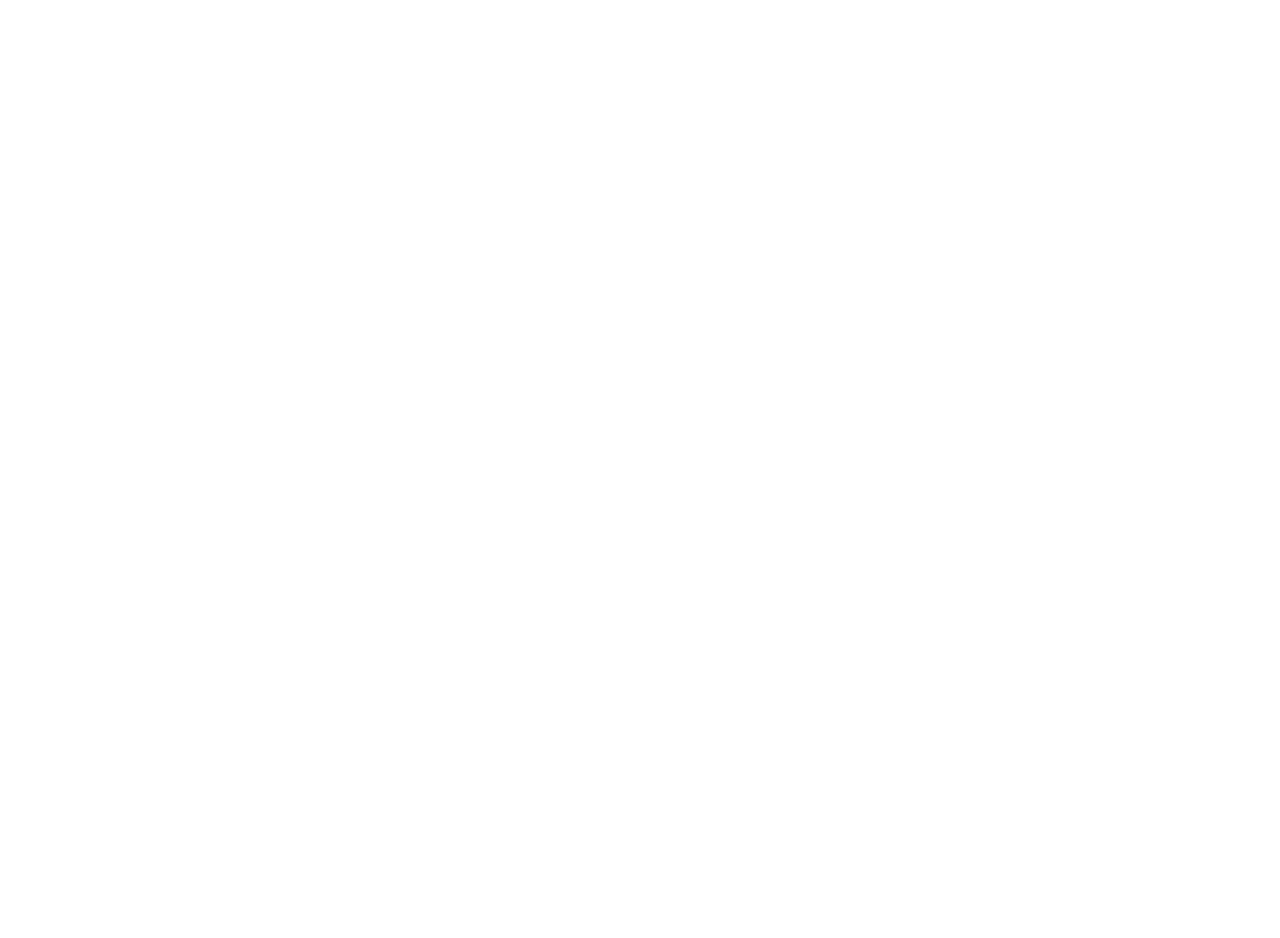
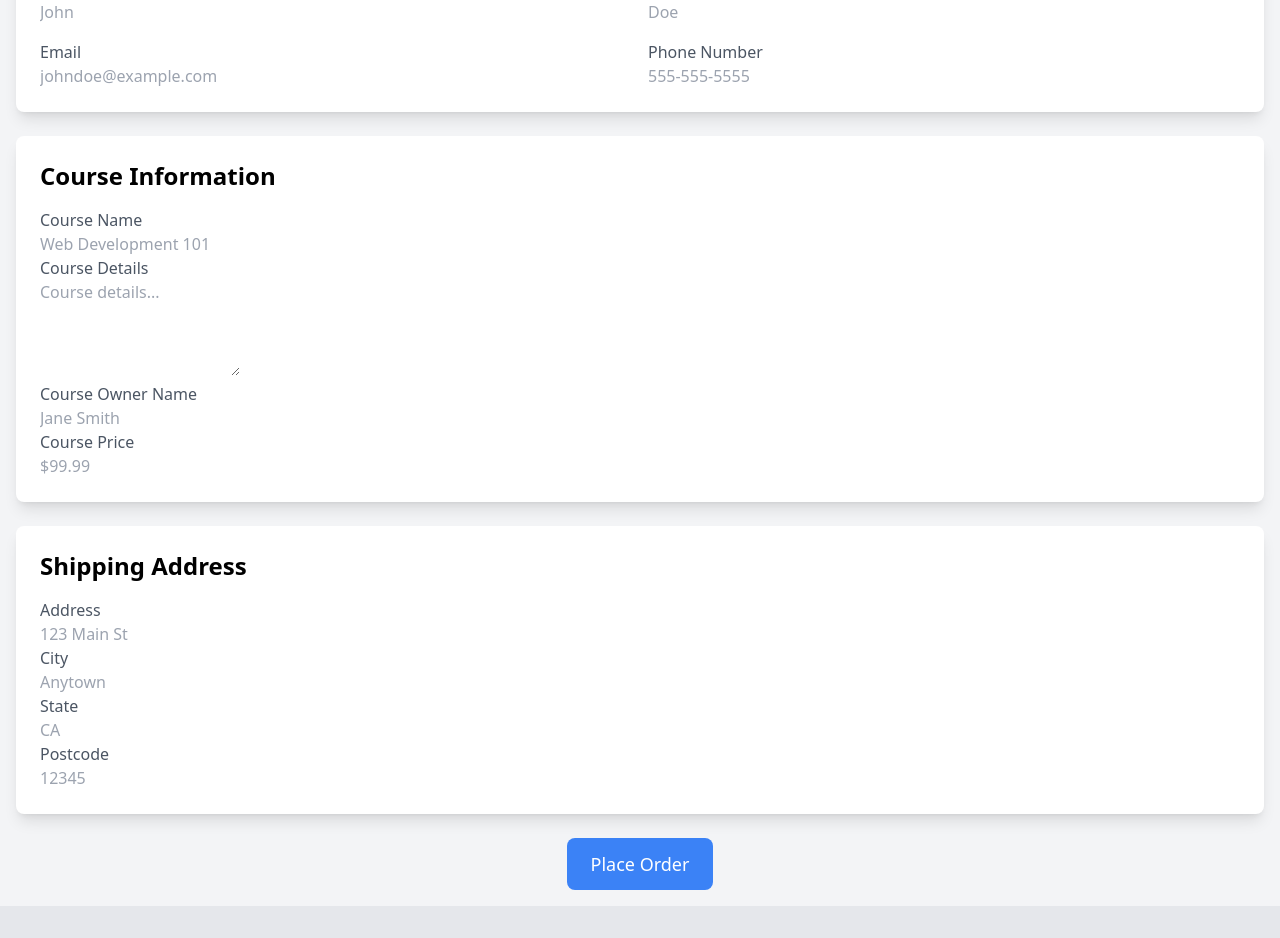
Before and after one commit to leoarafat/job-portal-client, a Next.js app: page /courses/1 in a window 1280 px wide. Shown: the part 260-1198 px from the top of the page. Before the commit the page ends 800 px from the top, so only its background shows below. Built offline with nearby package versions, Linux system fonts and the light colour scheme.

Commit message:
implement ssl comerz to payment

```diff
--- a/src/components/courses/CourseDetailsCard.tsx
+++ b/src/components/courses/CourseDetailsCard.tsx
@@ -1,5 +1,196 @@
-const CourseDetailsCard = () => {
-  return <div>CourseDetailsCard</div>;
+import Head from "next/head";
+
+const Checkout = () => {
+  return (
+    <div className="min-h-screen bg-gray-100">
+      <Head>
+        <title>Checkout - My Store</title>
+      </Head>
+      {/* Header */}
+      <header className="bg-blue-500 py-4 text-white text-center">
+        <h1 className="text-3xl font-semibold">Checkout</h1>
+      </header>
+
+      {/* Checkout content */}
+      <main className="container mx-auto p-4">
+        <section className="bg-white rounded-lg shadow-lg p-6">
+          {/* User Information */}
+          <h2 className="text-2xl font-semibold mb-4">User Information</h2>
+          <div className="grid grid-cols-1 md:grid-cols-2 gap-4">
+            <div>
+              <label htmlFor="firstName" className="block text-gray-600">
+                First Name
+              </label>
+              <input
+                type="text"
+                id="firstName"
+                name="firstName"
+                className="form-input"
+                placeholder="John"
+              />
+            </div>
+            <div>
+              <label htmlFor="lastName" className="block text-gray-600">
+                Last Name
+              </label>
+              <input
+                type="text"
+                id="lastName"
+                name="lastName"
+                className="form-input"
+                placeholder="Doe"
+              />
+            </div>
+            <div>
+              <label htmlFor="email" className="block text-gray-600">
+                Email
+              </label>
+              <input
+                type="email"
+                id="email"
+                name="email"
+                className="form-input"
+                placeholder="johndoe@example.com"
+              />
+            </div>
+            <div>
+              <label htmlFor="phoneNumber" className="block text-gray-600">
+                Phone Number
+              </label>
+              <input
+                type="text"
+                id="phoneNumber"
+                name="phoneNumber"
+                className="form-input"
+                placeholder="555-555-5555"
+              />
+            </div>
+          </div>
+        </section>
+
+        {/* Course Information */}
+        <section className="bg-white rounded-lg shadow-lg p-6 mt-6">
+          <h2 className="text-2xl font-semibold mb-4">Course Information</h2>
+          <div>
+            <label htmlFor="courseName" className="block text-gray-600">
+              Course Name
+            </label>
+            <input
+              type="text"
+              id="courseName"
+              name="courseName"
+              className="form-input"
+              placeholder="Web Development 101"
+            />
+          </div>
+          <div>
+            <label htmlFor="courseDetails" className="block text-gray-600">
+              Course Details
+            </label>
+            <textarea
+              id="courseDetails"
+              name="courseDetails"
+              rows="4"
+              className="form-textarea"
+              placeholder="Course details..."
+            />
+          </div>
+          <div>
+            <label htmlFor="courseOwnerName" className="block text-gray-600">
+              Course Owner Name
+            </label>
+            <input
+              type="text"
+              id="courseOwnerName"
+              name="courseOwnerName"
+              className="form-input"
+              placeholder="Jane Smith"
+            />
+          </div>
+          <div>
+            <label htmlFor="coursePrice" className="block text-gray-600">
+              Course Price
+            </label>
+            <input
+              type="text"
+              id="coursePrice"
+              name="coursePrice"
+              className="form-input"
+              placeholder="$99.99"
+            />
+          </div>
+        </section>
+
+        {/* Shipping Address */}
+        <section className="bg-white rounded-lg shadow-lg p-6 mt-6">
+          <h2 className="text-2xl font-semibold mb-4">Shipping Address</h2>
+          <div>
+            <label htmlFor="address" className="block text-gray-600">
+              Address
+            </label>
+            <input
+              type="text"
+              id="address"
+              name="address"
+              className="form-input"
+              placeholder="123 Main St"
+            />
+          </div>
+          <div>
+            <label htmlFor="city" className="block text-gray-600">
+              City
+            </label>
+            <input
+              type="text"
+              id="city"
+              name="city"
+              className="form-input"
+              placeholder="Anytown"
+            />
+          </div>
+          <div>
+            <label htmlFor="state" className="block text-gray-600">
+              State
+            </label>
+            <input
+              type="text"
+              id="state"
+              name="state"
+              className="form-input"
+              placeholder="CA"
+            />
+          </div>
+          <div>
+            <label htmlFor="postcode" className="block text-gray-600">
+              Postcode
+            </label>
+            <input
+              type="text"
+              id="postcode"
+              name="postcode"
+              className="form-input"
+              placeholder="12345"
+            />
+          </div>
+        </section>
+
+        {/* Place order button */}
+        <div className="mt-6 text-center">
+          <button
+            type="submit"
+            className="bg-blue-500 hover:bg-blue-600 text-white py-3 px-6 rounded-lg text-lg transition duration-300 ease-in-out"
+          >
+            Place Order
+          </button>
+        </div>
+      </main>
+
+      {/* Footer */}
+      <footer className="bg-gray-200 p-4 text-center">
+        {/* Your footer content */}
+      </footer>
+    </div>
+  );
 };
 
-export default CourseDetailsCard;
+export default Checkout;
--- a/src/components/filtering/JobDetails.tsx
+++ b/src/components/filtering/JobDetails.tsx
@@ -105,9 +105,9 @@
 
   return (
     <div className="container mx-auto p-4">
-      <div className="bg-gray-100 rounded-lg shadow-lg p-4">
+      <div className="bg-white rounded-lg shadow-lg p-6">
         <div className="mb-6">
-          <h1 className="text-3xl font-semibold">{title}</h1>
+          <h1 className="text-3xl font-semibold text-gray-800">{title}</h1>
           <p className="text-gray-600">{companyName}</p>
         </div>
 
@@ -124,24 +124,15 @@
               </h2>
               <p className="text-gray-800">{jobResponsibilities}</p>
             </div>
-            <div className="mb-4">
-              <h2 className="text-xl font-semibold mb-2">Benefits</h2>
-              <p className="text-gray-800">{benefits}</p>
-            </div>
 
             <div className="mb-4">
-              <h2 className="text-xl font-semibold mb-2">Qualification</h2>
+              <h2 className="text-xl font-semibold mb-2">Qualifications</h2>
               <p className="text-gray-800">{qualification}</p>
             </div>
 
             <div className="mb-4">
               <h2 className="text-xl font-semibold mb-2">Required Skills</h2>
               <p className="text-gray-800">{requiredSkill}</p>
-            </div>
-
-            <div className="mb-4">
-              <h2 className="text-xl font-semibold mb-2">Education</h2>
-              <p className="text-gray-800">{education}</p>
             </div>
           </div>
 
@@ -189,7 +180,9 @@
               Apply Now
             </Button>
           ) : (
-            <p className="text-red-400">Only Candidate can apply this job</p>
+            <p className="text-red-400">
+              Only Candidates can apply for this job
+            </p>
           )}
         </div>
       </div>
@@ -205,7 +198,7 @@
           value={coverLetter}
           onChange={(e) => setCoverLetter(e.target.value)}
           rows={4}
-          className="mb-1"
+          className="mb-2"
         />
         <TextArea
           placeholder="Why should we hire you?"
--- a/src/components/ui/RecentJob.tsx
+++ b/src/components/ui/RecentJob.tsx
@@ -20,18 +20,19 @@
   }
 
   return (
-    <div className="bg-gray-100 px-2  shadow-md ">
-      <div className="flex items-center justify-between mb-3">
-        <h2 className="text-[30px] font-semibold">Recent Job Circular</h2>
-        <Link href={"/jobs"}>
-          {" "}
-          <button className="px-6 py-3 border border-blue-500 text-blue-500 hover:bg-blue-500 hover:text-white rounded-md transition duration-300">
+    <div className="bg-white rounded-lg shadow-md p-6">
+      <div className="flex items-center justify-between mb-4">
+        <h2 className="text-3xl font-semibold text-gray-800">
+          Recent Job Circulars
+        </h2>
+        <Link href="/jobs">
+          <button className="px-6 py-3 bg-blue-500 text-white rounded-md hover:bg-blue-600 transition duration-300 ease-in-out">
             Explore All
           </button>
         </Link>
       </div>
 
-      <div className="grid md:grid-cols-2 lg:grid-cols-3 gap-4 text-center ">
+      <div className="grid grid-cols-1 md:grid-cols-2 lg:grid-cols-3 gap-6">
         {jobs?.data?.map((job: { id: React.Key | null | undefined }) => (
           <JobCard key={job.id} job={job} />
         ))}
--- a/src/pages/jobs/index.tsx
+++ b/src/pages/jobs/index.tsx
@@ -7,7 +7,8 @@
 import { Radio } from "antd";
 import { Select } from "antd";
 const { Option } = Select;
-
+import type { PaginationProps } from "antd";
+import { Pagination } from "antd";
 import { jobCategories, jobTypes, locations } from "@/shared/jobPostUtils";
 import { useGetAllJobsQuery } from "@/redux/features/job/jobSlice";
 import Loader from "@/components/loader/loader";
@@ -20,6 +21,7 @@
 );
 
 const AllJobs = () => {
+  const [current, setCurrent] = useState(1);
   const [isFilterOpen, setIsFilterOpen] = useState(false);
   const [searchValue, setSearchValue] = useState("");
   const [selectedJobType, setSelectedJobType] = useState("");
@@ -45,6 +47,10 @@
 
   const handleLocationTypeChange = (value: string) => {
     setSelectedLocationType(value);
+  };
+  const onChange: PaginationProps["onChange"] = (page) => {
+    console.log(page);
+    setCurrent(page);
   };
   if (isLoading) {
     return <Loader />;
@@ -156,6 +162,9 @@
           </div>
         </div>
       </main>
+      <div className="text-center py-6">
+        <Pagination current={current} onChange={onChange} total={100} />
+      </div>
     </div>
   );
 };
--- a/src/redux/api/apiSlice.ts
+++ b/src/redux/api/apiSlice.ts
@@ -3,8 +3,8 @@
 export const api = createApi({
   reducerPath: "api",
   baseQuery: fetchBaseQuery({
-    baseUrl: "https://job-box-two.vercel.app/api/v1",
-    // baseUrl: "http://localhost:5000/api/v1",
+    // baseUrl: "https://job-box-two.vercel.app/api/v1",
+    baseUrl: "http://localhost:5000/api/v1",
   }),
   tagTypes: ["post", "update", "deleteJob", "updateJob", "deleteSavedJob"],
 
--- a/src/redux/features/courses/courseSlice.ts
+++ b/src/redux/features/courses/courseSlice.ts
@@ -9,7 +9,18 @@
     getSingleCourse: builder.query({
       query: (id) => `/courses/${id}`,
     }),
+    postOrder: builder.mutation({
+      query: (courseData) => ({
+        url: `/courses/order`,
+        method: "POST",
+        body: courseData,
+      }),
+    }),
   }),
 });
 
-export const { useGetAllCourseQuery, useGetSingleCourseQuery } = courseApi;
+export const {
+  useGetAllCourseQuery,
+  useGetSingleCourseQuery,
+  usePostOrderMutation,
+} = courseApi;
```
Also changed, not shown: src/components/courses/CourseCard.tsx (+46 -15 lines), src/components/filtering/JobCard.tsx (+13 -14 lines).
